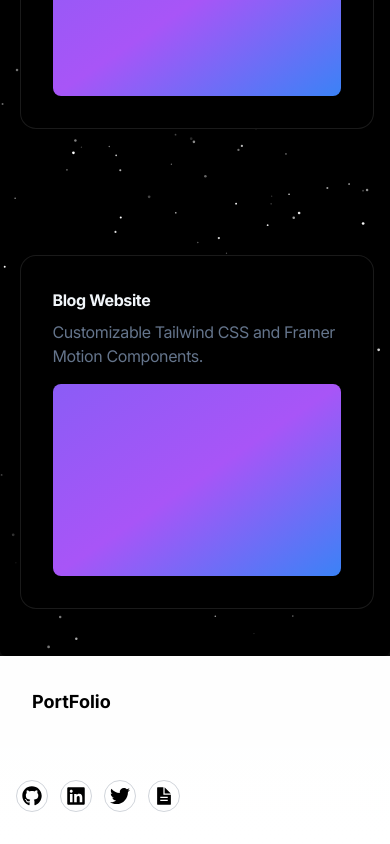
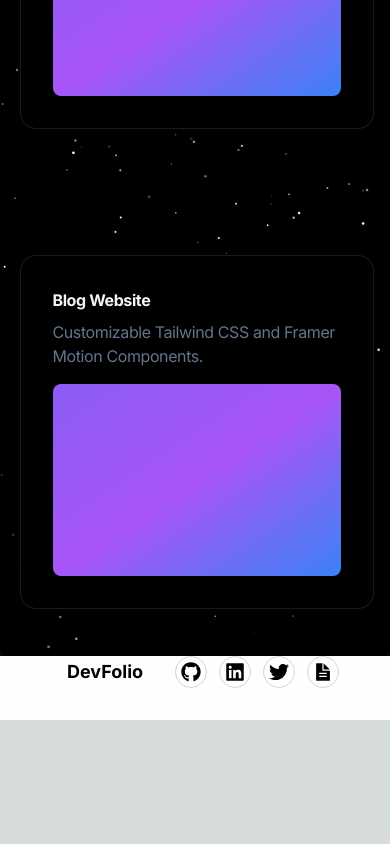
Before and after one commit to SauravBeginner/devfolio, a Next.js app: page / in a window 390 px wide. Shown: the part 6048-6892 px from the top of the page. After the commit the page ends 6768 px from the top, so only its background shows below. Built offline with nearby package versions, Linux system fonts and the light colour scheme.

Commit message:
footer fixed for sm screen

```diff
--- a/src/components/Footer.tsx
+++ b/src/components/Footer.tsx
@@ -5,51 +5,15 @@ function Footer() {
   return (
     <section className="relative overflow-hidden py-8">
       <div className="container relative z-10 mx-auto px-4">
-        <div className="-m-8 flex flex-wrap items-center justify-between">
-          <div className="w-auto p-8">
+        <div className="-my-8 flex flex-wrap items-center justify-center md:justify-between">
+          <div className="w-auto px-4 md:px-8 py-0 md:py-8 ">
             <a href="#">
               <div className="inline-flex items-center">
-                <span className="ml-4 text-lg font-bold">PortFolio</span>
+                <span className="ml-4 text-lg font-bold">DevFolio</span>
               </div>
             </a>
           </div>
-          <div className="w-auto p-8">
-            {/* <ul className="-m-5 flex flex-wrap items-center">
-              <li className="p-5">
-                <a
-                  className="font-medium text-gray-600 hover:text-gray-700"
-                  href="#"
-                >
-                  Privacy Policy
-                </a>
-              </li>
-              <li className="p-5">
-                <a
-                  className="font-medium text-gray-600 hover:text-gray-700"
-                  href="#"
-                >
-                  Terms of Service
-                </a>
-              </li>
-              <li className="p-5">
-                <a
-                  className="font-medium text-gray-600 hover:text-gray-700"
-                  href="#"
-                >
-                  Return Policy
-                </a>
-              </li>
-              <li className="p-5">
-                <a
-                  className="font-medium text-gray-600 hover:text-gray-700"
-                  href="#"
-                >
-                  Contact Us
-                </a>
-              </li>
-            </ul> */}
-          </div>
-          <div className="w-auto p-8">
+          <div className="w-auto px-4 md:px-8 py-0 md:py-8">
             <div className="-m-1.5 flex flex-wrap">
               {buttonsData.map((item) => (
                 <div className="w-auto p-1.5" key={item.id}>
```
